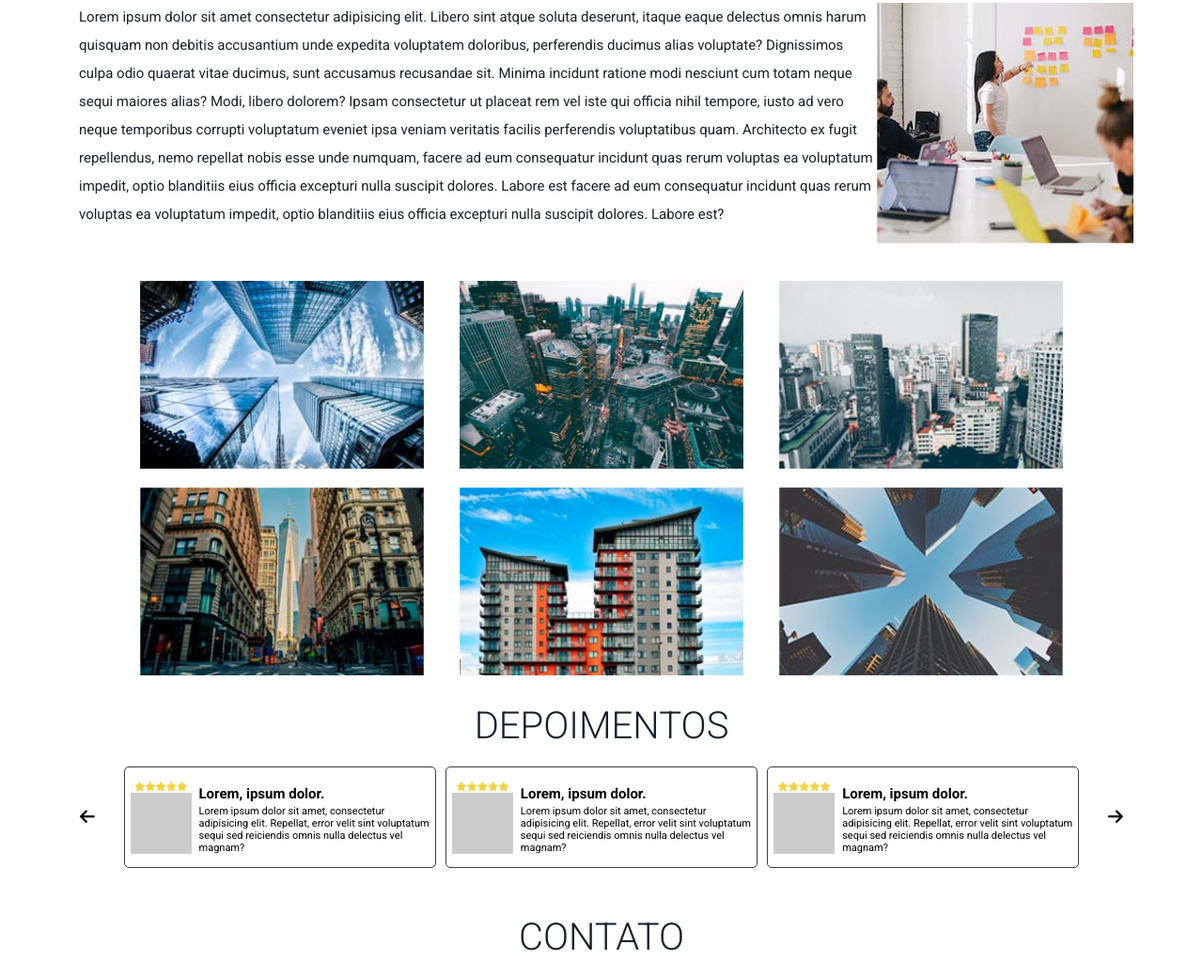
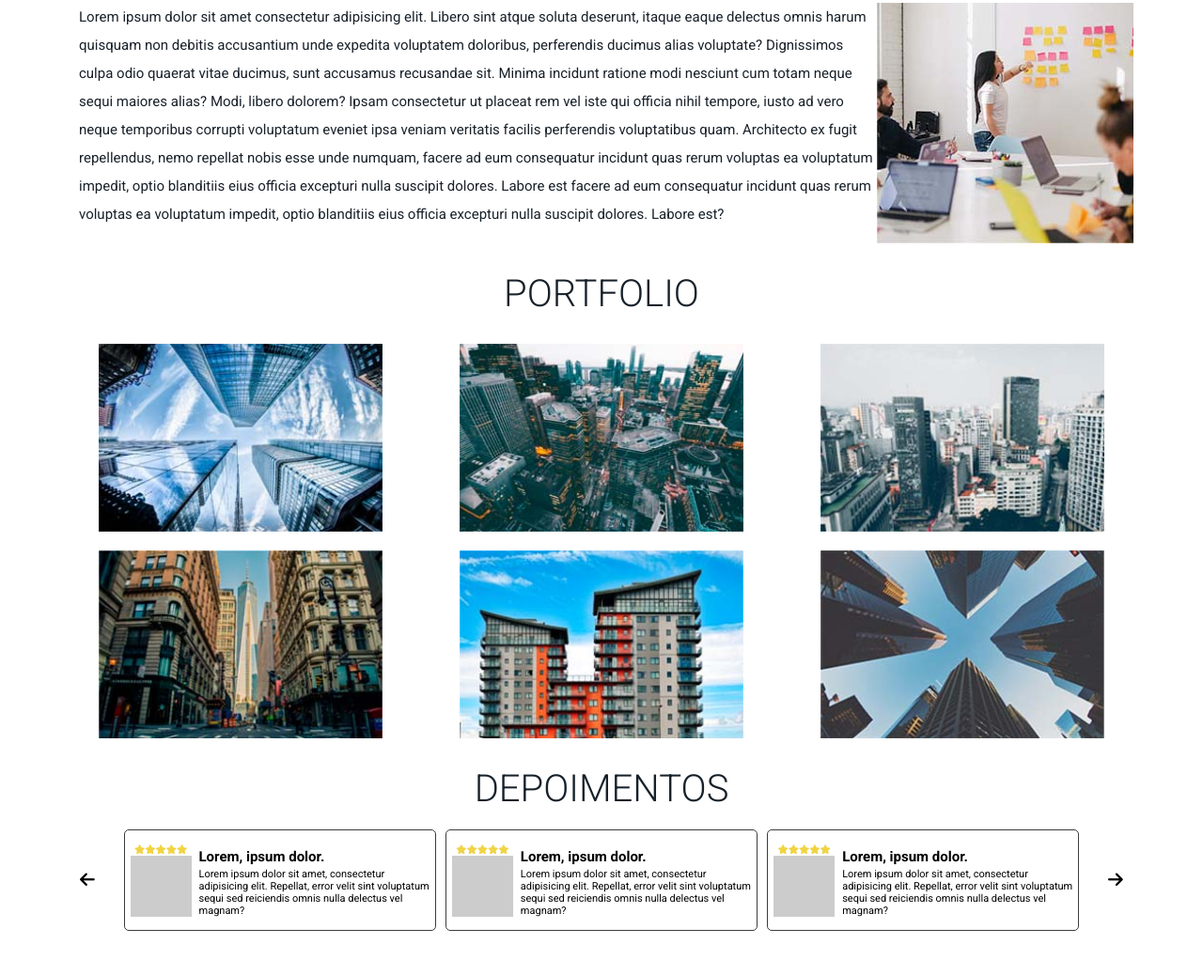
Before and after one commit to ViniciusOJ/vasta-desafio, a plain HTML site: page index.html in a window 1280 px wide. Shown: the part 1315-2353 px from the top of the page at 94% size. Drawn offline with Linux system fonts and the light colour scheme.

Commit message:
portfolio-text

```diff
--- a/index.html
+++ b/index.html
@@ -90,13 +90,16 @@
       </div>
     </section>
 
-    <section class="gallery-container">
+    <section class="portfolio">
+      <h1>Portfolio</h1>
+      <div class="gallery-container">
         <img src="assts/portfolio-imagem-1.jpg" class="photo" />
         <img src="assts/portfolio-imagem-2.jpg" class="photo" />
         <img src="assts/portfolio-imagem-3.jpg" class="photo" />
         <img src="assts/portfolio-imagem-4.jpg" class="photo" />
         <img src="assts/portfolio-imagem-5.jpg" class="photo" />
         <img src="assts/portfolio-imagem-6.jpg" class="photo" />
+      </div>
     </section>
 
     <section class="depoimentos">
--- a/style.css
+++ b/style.css
@@ -160,8 +160,22 @@ html {
 
 /*  Portfolio  */
 
+.portfolio {
+  width: 90%;
+  margin: 0 auto;
+}
+
+.portfolio h1 {
+  font-size: 4rem;
+  font-weight: 300;
+  color: #17212a;
+  margin: 2rem;
+  text-transform: uppercase;
+  text-align: center;
+}
+
 .gallery-container {
-  max-width: 1000px;
+  max-width: 100%;
   display: grid;
   grid-template-columns: repeat(auto-fit, minmax(300px, 1fr));
   align-content: center;
@@ -562,7 +576,7 @@ a {
     padding: 5px;
   }
 
-  .menu-sobre{
+  .menu-sobre {
     display: none;
   }
 
```
Lines whose indentation alone changed are shown as unchanged.
